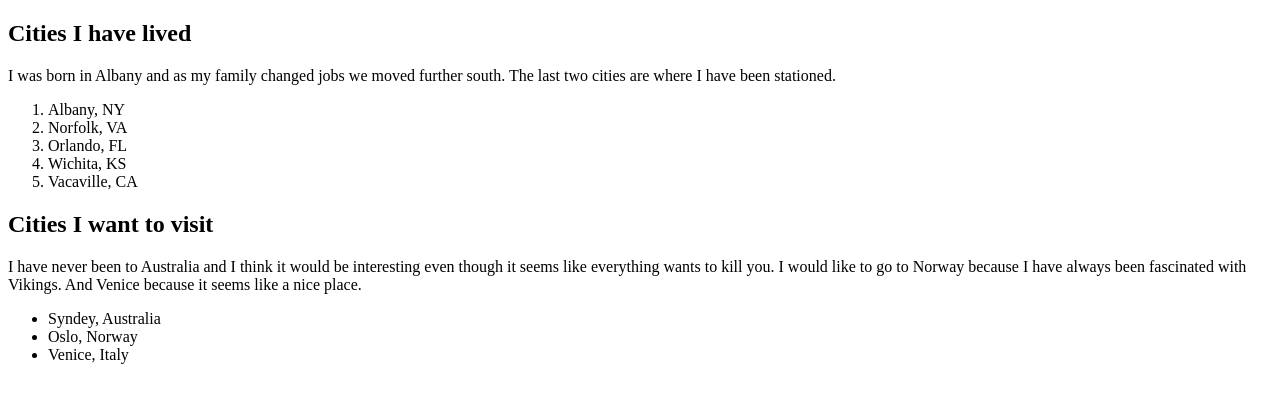
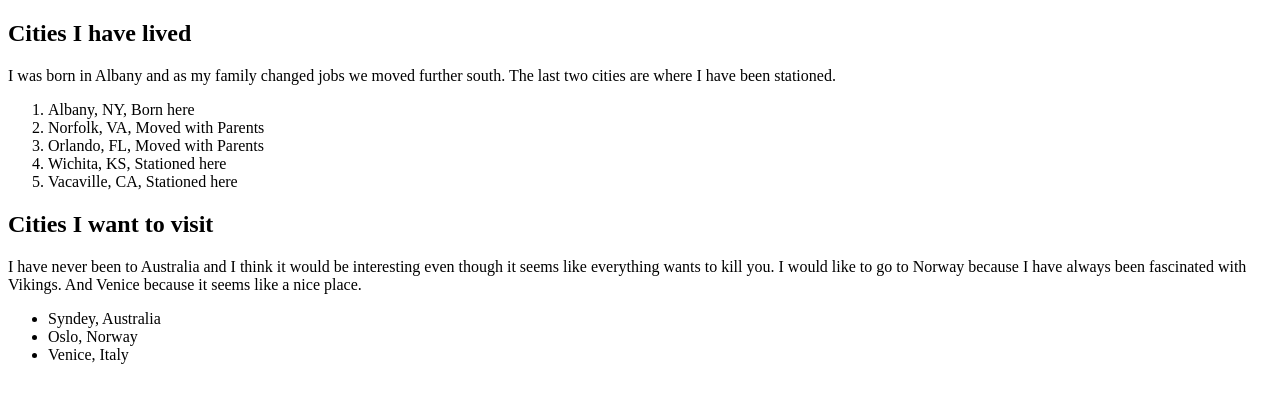
Before and after one commit to jmidd2/html-pre-exercise, a plain HTML site: page index.html in a window 1280 px wide. Drawn offline with Linux system fonts and the light colour scheme.

Commit message:
Added span to unordered list items

```diff
--- a/index.html
+++ b/index.html
@@ -13,11 +13,11 @@
   <p>I was born in Albany and as my family changed jobs we moved further south. The last two cities are where I have
     been stationed.</p>
   <ol>
-    <li>Albany, NY</li>
-    <li>Norfolk, VA</li>
-    <li>Orlando, FL</li>
-    <li>Wichita, KS</li>
-    <li>Vacaville, CA</li>
+    <li>Albany, NY, <span>Born here</span></li>
+    <li>Norfolk, VA, <span>Moved with Parents</span></li>
+    <li>Orlando, FL, <span>Moved with Parents</span></li>
+    <li>Wichita, KS, <span>Stationed here</span></li>
+    <li>Vacaville, CA, <span>Stationed here</span></li>
   </ol>
   <h2>Cities I want to visit</h2>
   <p>I have never been to Australia and I think it would be interesting even though it seems like everything wants to
```
